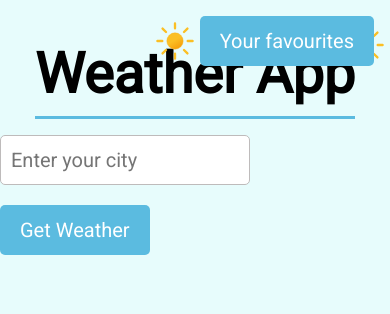
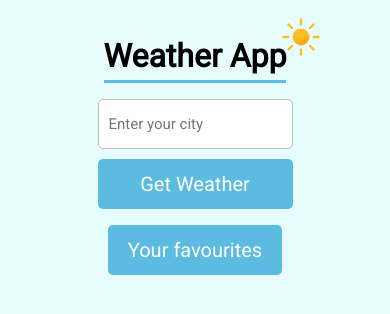
Before and after one commit to igorlech/weather-app, a website built with webpack: page src/index.html in a window 390 px wide. Built offline with nearby package versions, Linux system fonts and the light colour scheme.

Commit message:
added basic media queries

```diff
--- a/src/components/weatherPanel/weatherPanel.scss
+++ b/src/components/weatherPanel/weatherPanel.scss
@@ -15,6 +15,17 @@ header {
         position: absolute;
         right: 0;
         transform: translate(35px, -12px);
+
+        @media screen and (max-width: 768px) {
+            transform: translate(40px, -20px);
+        }
+    }
+}
+
+.form {
+    @media screen and (max-width: 768px) {
+        display: flex;
+        flex-direction: column;
     }
 }
 
@@ -29,6 +40,11 @@ header {
 
     &:focus {
         outline: 1px solid var(--primary-color);
+    }
+
+    @media screen and (max-width: 768px) {
+        font-size: 15px;
+        margin-bottom: 10px;
     }
 }
 
@@ -84,4 +100,15 @@ header {
     display: flex;
 
     padding: 1rem;
+
+    @media screen and (max-width: 768px) {
+        position: relative;
+        justify-content: center;
+    }
+
+    .fav-icon {
+        @media screen and (max-width: 768px) {
+            display: none;
+        }
+    }
 }
--- a/src/index.html
+++ b/src/index.html
@@ -22,7 +22,7 @@
             <section class="weather-output"></section>
         </main>
         <section class="fav-section">
-            <img class="weather-icon" src="./assets/clear-day.svg" />
+            <img class="weather-icon fav-icon" src="./assets/clear-day.svg" />
             <button class="fav-btn btn">Your favourites</button>
         </section>
     </body>
--- a/src/styles/typography/typography.scss
+++ b/src/styles/typography/typography.scss
@@ -3,7 +3,7 @@ body {
 }
 
 h1 {
-    font-size: 3.5rem;
+    font-size: clamp(2rem, 5vw, 3.5rem);
     font-weight: 700;
     margin-bottom: 1rem;
     border-bottom: 3px solid var(--primary-color);
```
